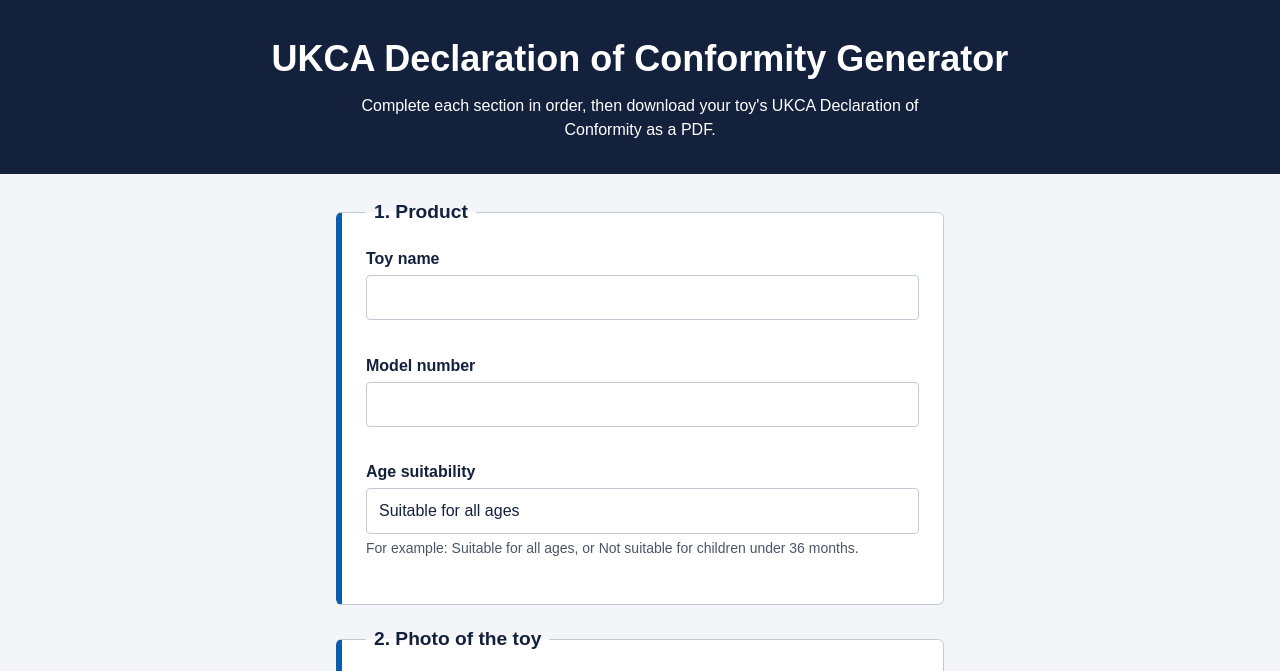
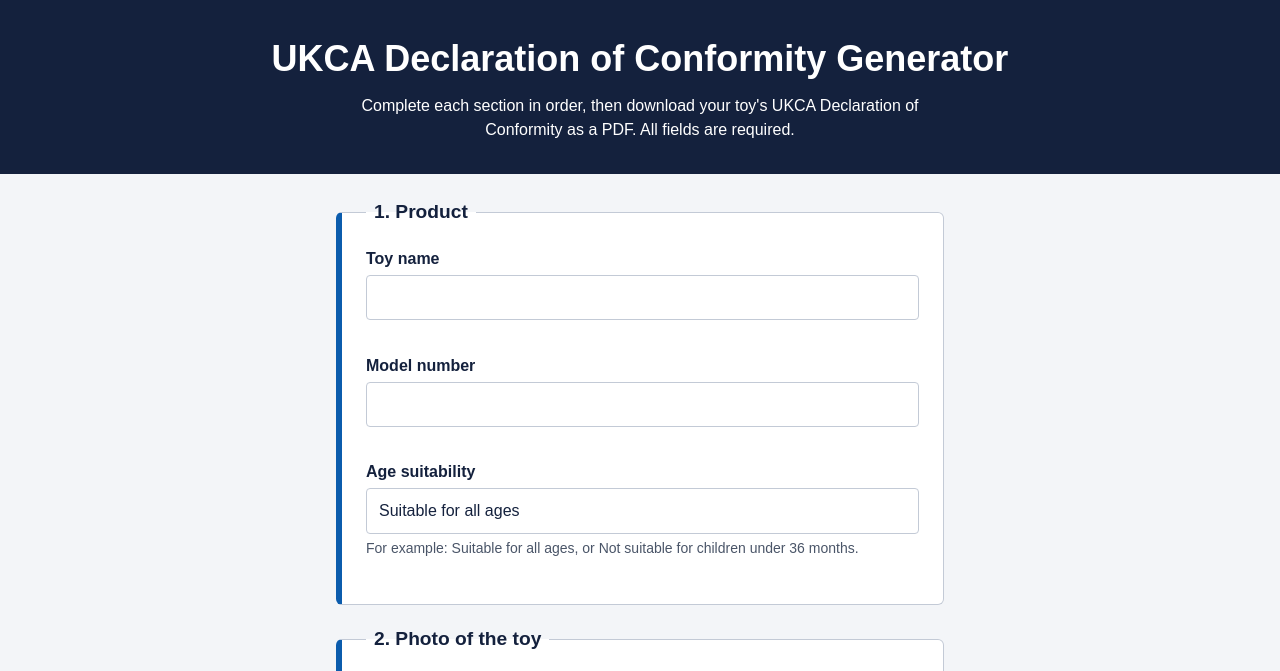
Before and after one commit to TheWorkshopMainContact/ce-ukca-plastic-toy-compliance-documentation-generator, a plain HTML site: page index.html in a window 1280 px wide. Shown: the top 671 px of the page. Drawn offline with nearby package versions, Linux system fonts and the light colour scheme.

Commit message:
all fields required text added to header to make clear to user that all of the fields have to be filled out for a pdf to be downloaded

```diff
--- a/index.html
+++ b/index.html
@@ -11,7 +11,7 @@
 <body>
     <header class="site-header">
         <h1>UKCA Declaration of Conformity Generator</h1>
-        <p>Complete each section in order, then download your toy's UKCA Declaration of Conformity as a PDF.</p>
+        <p>Complete each section in order, then download your toy's UKCA Declaration of Conformity as a PDF. All fields are required.</p>
     </header>
 
     <main>
```
